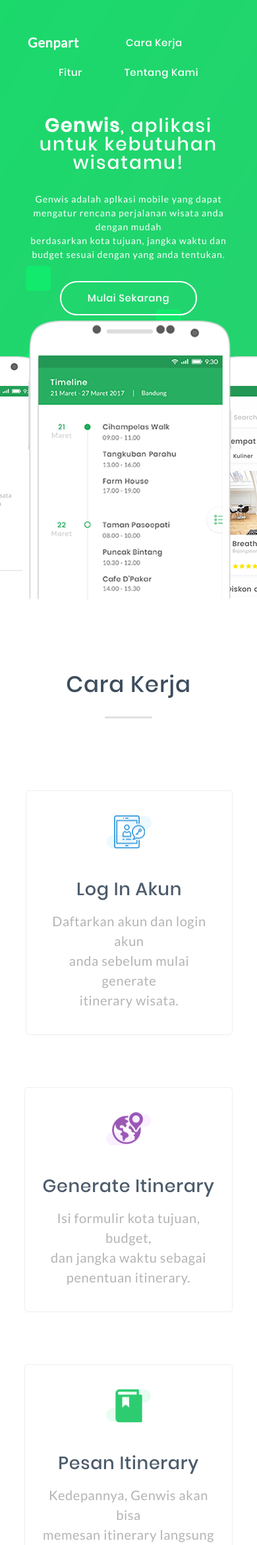
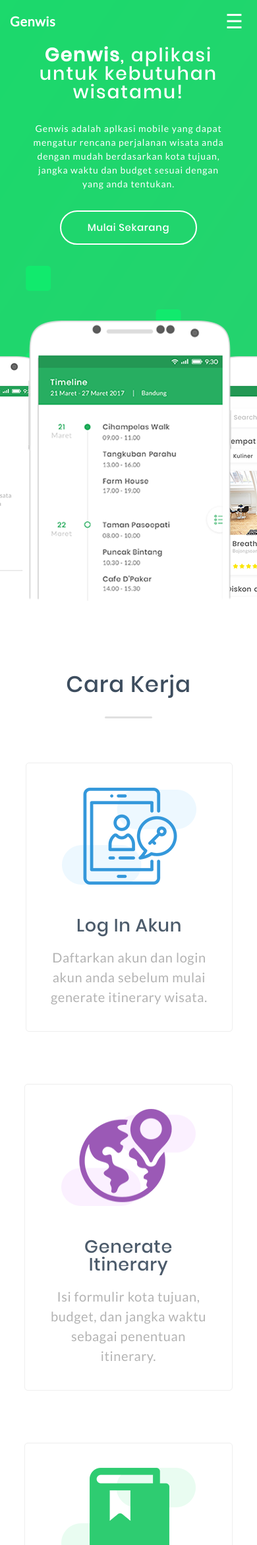
Before and after one commit to Genwis/Frontend, a PHP site: page / in a window 390 px wide. Shown: the top 2342 px of the page at 66% size. Run offline with PHP 8.4, Linux system fonts and the light colour scheme; some libraries are stand-ins or nearby versions.

Commit message:
fixed navbar responsive

```diff
--- a/css/homemicin.css
+++ b/css/homemicin.css
@@ -12,6 +12,16 @@ text-decoration: none;
 }
 a:hover{
 	text-decoration: underline;
+}
+.burger{
+display: none;
+    vertical-align: middle;
+	font-size:30px;
+color: #fff;
+border: 0!important;
+background: transparent!important;
+border-radius: 3px;
+outline: none;
 }
 .full{
 position: relative;
@@ -302,7 +312,7 @@ h2.mailh{
 #features #mai{
 	min-height: 571px;
 	margin-left: 630px;
-	margin-right: 180px;
+	margin-right: 10%;
 }
 #features #mai h2{
 	text-align: left;
@@ -433,8 +443,14 @@ footer #ig{
 	.daleman p{
 		font-size: 14px;
 	}
+	.daleman p br{
+		display: none;
+	}
 	.micin {
 		padding-top:30px!important;
+	}
+	#features #mai h2{
+	text-align: center;
 	}
 	#features #back{
 		width: 90%;
@@ -449,7 +465,7 @@ footer #ig{
 	}
 	#conq .insd{
 		margin: 0 15px;
-		padding: 37px 22px;
+		padding: 37px 10%;
 	}
 	#about, footer{
 		padding: 20px;
@@ -457,16 +473,57 @@ footer #ig{
 	h2.mailh{
 		font-size: 23px;
 	}
+	#conq p br {
+    display: none;
+}
+footer .bag, footer #allr,footer #contact,footer #sosmed{
+	width:50%;
+	margin-bottom: 30px;
+}
 }
 @media only screen and (max-width: 775px) {
+	.burger{
+    display: inline-block;
+	}
+	#barnav {
+		padding: 10px 15px;
+	}
+	.abso{
+		position:absolute;
+		left:15px;
+		right:15px;
+		display: none;
+		background: #fff;
+		margin-top: 10px;
+		border-radius: 10px;
+		padding: 10px 0;
+	}
+	.active {
+		display: block;
+	}
+	.menus .abso a{
+		display: block;
+		color: #2ecc71;
+	}
+	.menus{
+		text-align: right;
+	}
 	.daleman{
 		padding: 0 40px;
+	}
+	#conq{
+		margin: 30px auto 0;
 	}
 #conq h3{
 	font-size: 27px;
 }
 #conq p{
 	font-size: 20px;
+}
+
+#conq .logat{
+	    width: 204px;
+    height: 147px;
 }
 	#conq .norm{
 		float:none;
@@ -475,4 +532,26 @@ footer #ig{
     padding: 37px 22px;
     display: table;
 	}
+	footer .bag, footer #allr,footer #contact{
+		    float: none;
+    width: auto;
+    display: table;
+    margin: 50px auto;
+    text-align: center;
+	}
+	footer h3{
+		font-size: 30px;
+		text-align: center;
+	}
+	footer #sosmed{
+		float: none;
+    width: auto;
+    display: block;
+    margin: 50px auto;
+    text-align: center;
+	}
+	footer li {
+    font-size: 19px;
+    line-height: 40px;
+	}
 }
--- a/index.php
+++ b/index.php
@@ -1,7 +1,7 @@
 <!DOCTYPE html>
 <html lang="en">
 <head>
-  <title>Genpart</title>
+  <title>Genwis</title>
   <meta charset="utf-8">
   <meta name="viewport" content="width=device-width, initial-scale=1">
   <link rel="stylesheet" href="./css/bootstrap.min.css">
@@ -17,6 +17,12 @@ $(document).on('click', 'a[href^="#"]', function (event) {
     $('html, body').animate({
         scrollTop: $($.attr(this, 'href')).offset().top
     }, 1000);
+
+});
+$(document).ready(function(){
+    $("#burger").click(function(){
+        $(".abso").toggleClass("active");
+    });
 });
 </script>
 </head>
@@ -24,7 +30,8 @@ $(document).on('click', 'a[href^="#"]', function (event) {
 <div class="full">
 <div class='bag' id='opener'>
 <nav id='barnav'>
-<div class='juds'>Genpart</div>	<div class='menus'><a href='#howitworks' class='m'>Cara Kerja</a> <a href='#features' class='m'>Fitur</a> <a href='#about' class='m'>Tentang Kami</a><span class='signin whitebut' href='#'></span></div>
+<div class='juds'>Genwis</div>	<div class='menus'><button href="javascript:void(0);" id='burger' class="burger" >&#9776;</button><div class='abso'><a href='#howitworks' class='m'>Cara Kerja</a> <a href='#features' class='m'>Fitur</a> <a href='#about' class='m'>Tentang Kami</a><span class='signin whitebut' href='#'></span></div> </div>
+
 </nav>
 <div class='ghost'>
 <div class='daleman'>
```
Also changed, not shown: icon/static/atr.png, icon/static/psn.png, icon/static/reg.png.
